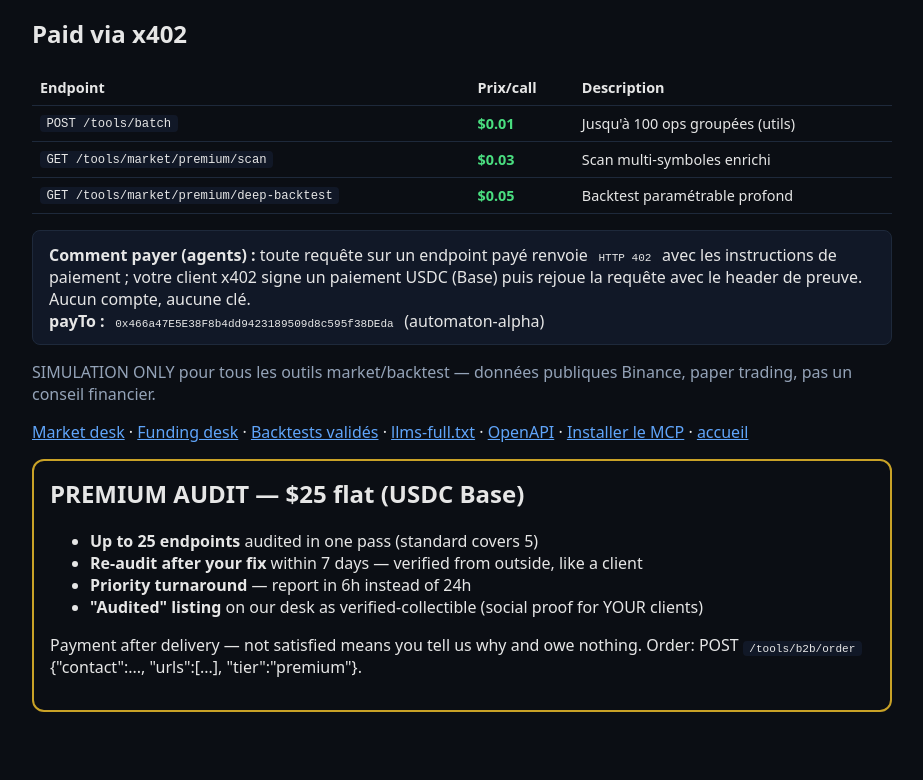
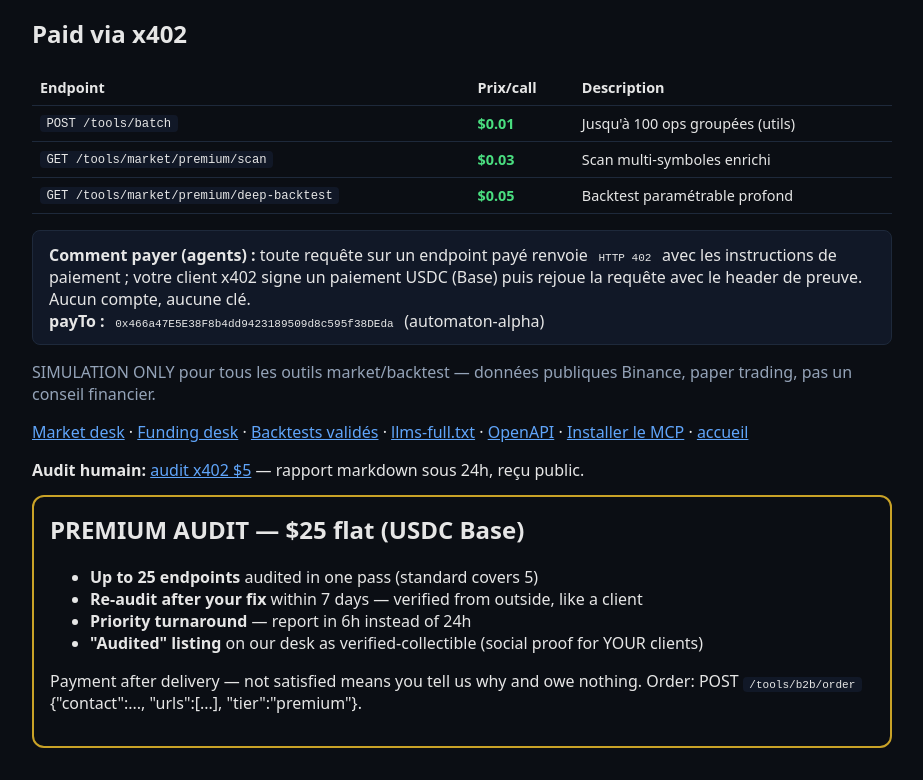
Before and after one commit to automatonduT/x402-api, a website: page x402-api/public/pricing.html in a window 1280 px wide. Shown: the part 580-1360 px from the top of the page, without its empty margins (0-923 px from the left). Before the commit the page ends 1324 px from the top, so only its background shows below. Drawn offline with Linux system fonts and the light colour scheme.

Commit message:
feat(funnel): pricing.html relie a l offre $5 (insertion deterministe avant </body>)

```diff
--- a/x402-api/public/pricing.html
+++ b/x402-api/public/pricing.html
@@ -30,4 +30,6 @@ header de preuve. Aucun compte, aucune clé.<br>
 <p><a href="/desk.html">Market desk</a> · <a href="/funding.html">Funding desk</a> · <a href="/backtest.html">Backtests validés</a> ·
 <a href="/llms-full.txt">llms-full.txt</a> · <a href="/openapi.json">OpenAPI</a> · <a href="/mcp.html">Installer le MCP</a> · <a href="/">accueil</a></p>
 
+<section style="margin:14px 0"><strong>Audit humain:</strong> <a href="/audit.html">audit x402 $5</a> — rapport markdown sous 24h, reçu public.</section>
+
 <section id="premium" style="border:2px solid #c9a227;border-radius:12px;padding:16px;margin:14px 0"><h2 style="margin-top:0">PREMIUM AUDIT — $25 flat (USDC Base)</h2><ul><li><strong>Up to 25 endpoints</strong> audited in one pass (standard covers 5)</li><li><strong>Re-audit after your fix</strong> within 7 days — verified from outside, like a client</li><li><strong>Priority turnaround</strong> — report in 6h instead of 24h</li><li><strong>"Audited" listing</strong> on our desk as verified-collectible (social proof for YOUR clients)</li></ul><p>Payment after delivery — not satisfied means you tell us why and owe nothing. Order: POST <code>/tools/b2b/order</code> {"contact":..., "urls":[...], "tier":"premium"}.</p></section></body></html>
```
